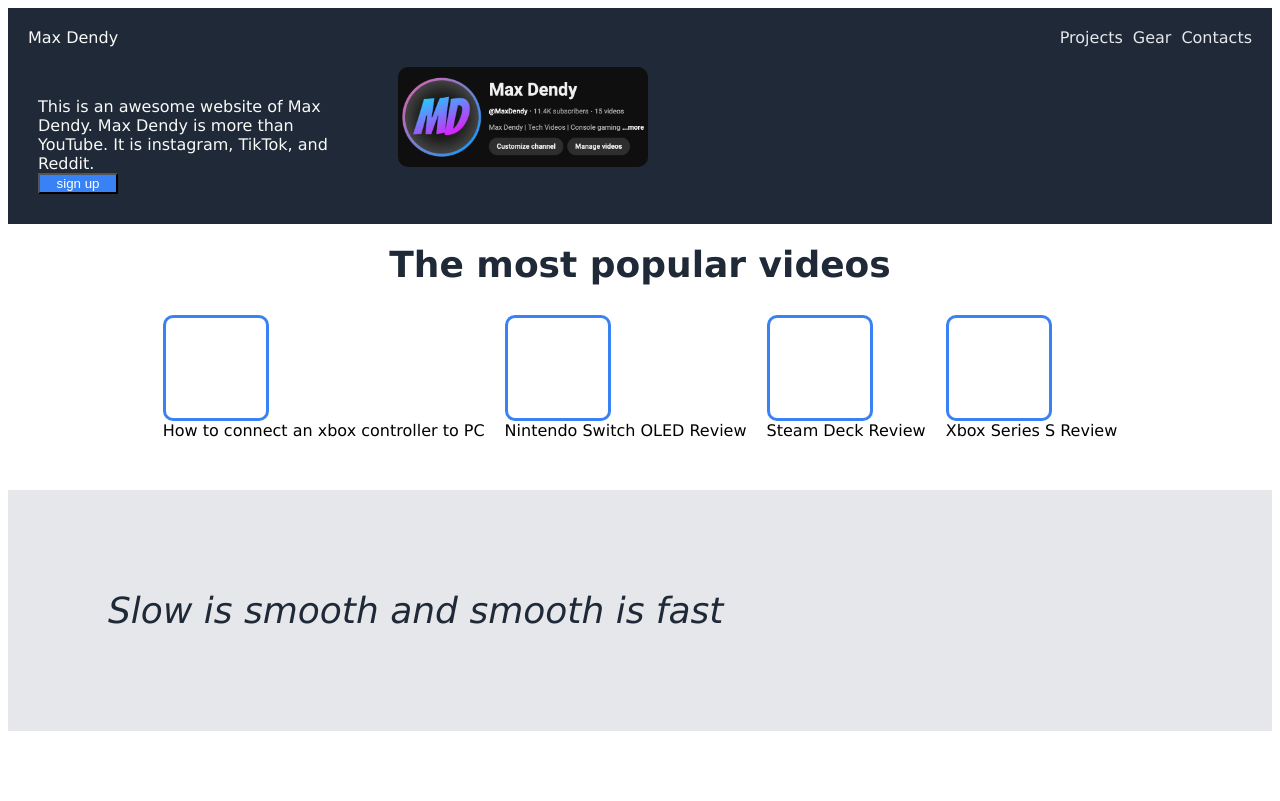
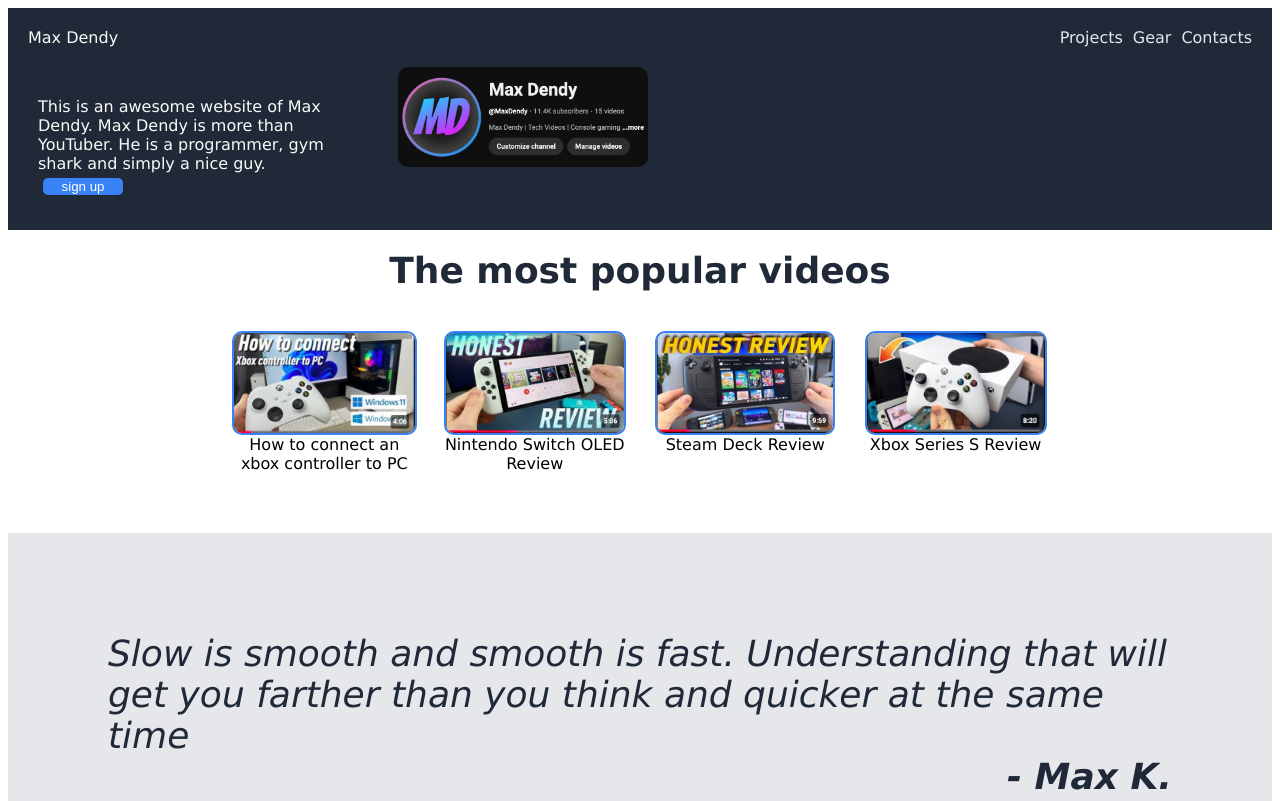
Before and after one commit to MaxKamenskii/landing-page, a plain HTML site: page index.html in a window 1280 px wide. Shown: the top 801 px of the page. Drawn offline with Linux system fonts and the light colour scheme.

Commit message:
Finalize styling

```diff
--- a/index.html
+++ b/index.html
@@ -21,7 +21,7 @@
                 <div class="intro">
                     <div class="awesome">
                         This is an awesome website of Max Dendy.
-                        Max Dendy is more than YouTube. It is instagram, TikTok, and Reddit.
+                        Max Dendy is more than YouTuber. He is a programmer, gym shark and simply a nice guy.
                         <button>
                             sign up
                         </button>
@@ -37,30 +37,39 @@
             <div class="videoinfo">
                 The most popular videos
             </div>
-            <div class="videos">
+            <div class="videos-container">
                 <div class="video">
                     <div class="pic">
-
+                        <img class="pic1" src="./images/controllertopc.png" alt="Xbox Series S thumbnail">
                     </div>
-                    How to connect an xbox controller to PC
+                    <div class="text">
+                        How to connect an xbox controller to PC
+                    </div>
                 </div>
                 <div class="video">
                     <div class="pic">
-
+                        <img class="pic1" src="./images/switcholed.png" alt="Switch OLED thumbnail">
                     </div>
-                    Nintendo Switch OLED Review
+                    <div class="text">
+                        Nintendo Switch OLED Review
+                    </div>
                 </div>
                 <div class="video">
                     <div class="pic">
-
+                        <img class="pic1" src="./images/steamdeck.png" alt="Steam Deck thumbnail">
                     </div>
-                    Steam Deck Review
+                    <div class="text">
+                        Steam Deck Review
+                    </div>
                 </div>
                 <div class="video">
                     <div class="pic">
+                        <img class="pic1" src="./images/seriess.png" alt="Xbox Series S thumbnail">
+                    </div>
+                    <div class="text">
+                        Xbox Series S Review
+                    </div>
 
-                    </div>
-                    Xbox Series S Review
                 </div>
             </div>
         </div>
@@ -68,10 +77,10 @@
         <div class="quotecontainer">
 
             <div class="quote">
-                Slow is smooth and smooth is fast
+                Slow is smooth and smooth is fast. Understanding that will get you farther than you think and quicker at the same time
             </div>
             <div class="author">
-
+                - Max K.
             </div>
         </div>
 
--- a/styles.css
+++ b/styles.css
@@ -37,6 +37,10 @@ button {
     width: 80px;
     background-color: #3882F6;
     color: white;
+    border: none;
+    border-radius: 5px;
+    margin: 5px;
+
 }
 .header {
     display:flex;
@@ -64,6 +68,7 @@ button {
     align-items: center;
     margin-top: 20px;
     margin-bottom: 20px;
+
 }
 
 .videoinfo {
@@ -72,28 +77,28 @@ button {
     font-weight: 900;
 }
 
-.videos {
+.videos-container {
     display: flex;
     gap: 20px;
-    margin: 30px;
+    margin: 40px;
     text-align: center;
-    align-items: center;
-    justify-content: space-between;
+    align-items: flex-start;
 }
 
 .video {
     display: flex;
     flex-direction: column;
-    justify-content: space-evenly;
+    align-items: center;
+    flex: 1;
+    max-width: 200px;
 
 }
 
 .pic {
-    border: solid;
-    width: 100px;
-    height: 100px;
-    border-color: #3882F6;
-    border-radius: 10px;
+    display: flex;
+    justify-content: center;
+    align-items: flex-start;
+
 }
 
 .quotecontainer {
@@ -102,6 +107,12 @@ padding: 100px;
 font-size: 36px;
 font-style: italic;
 color: #1F2937;
+}
+
+.author {
+    display: flex;
+    justify-content: end;
+    font-weight: bold;
 }
 
 .registercontainer {
@@ -117,7 +128,9 @@ color: #1F2937;
 }
 
 .button {
-
+   border-radius: 2px;
+   border-style: solid;
+   border-radius: 5px;;
 }
 a {
     list-style: none;
@@ -133,3 +146,14 @@ footer {
     padding: 20px;
     font-size: 12px;;
 }
+
+img {
+    height: 100px;
+    clip: rect(0px, 50px, 50px, 0px);
+    border: 2px solid #3882F6;
+    border-radius: 10px;
+}
+
+.pic1 {
+
+}
```
